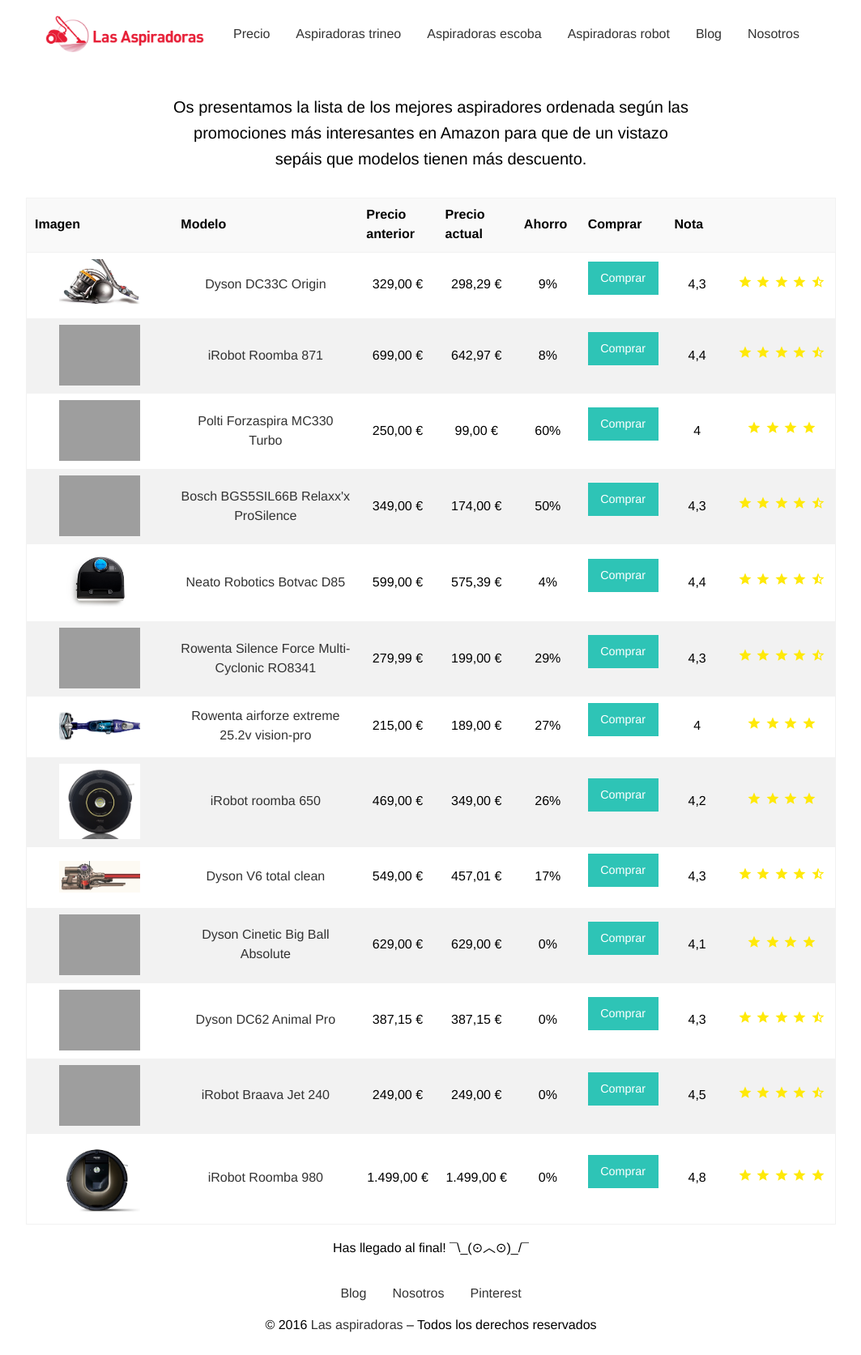
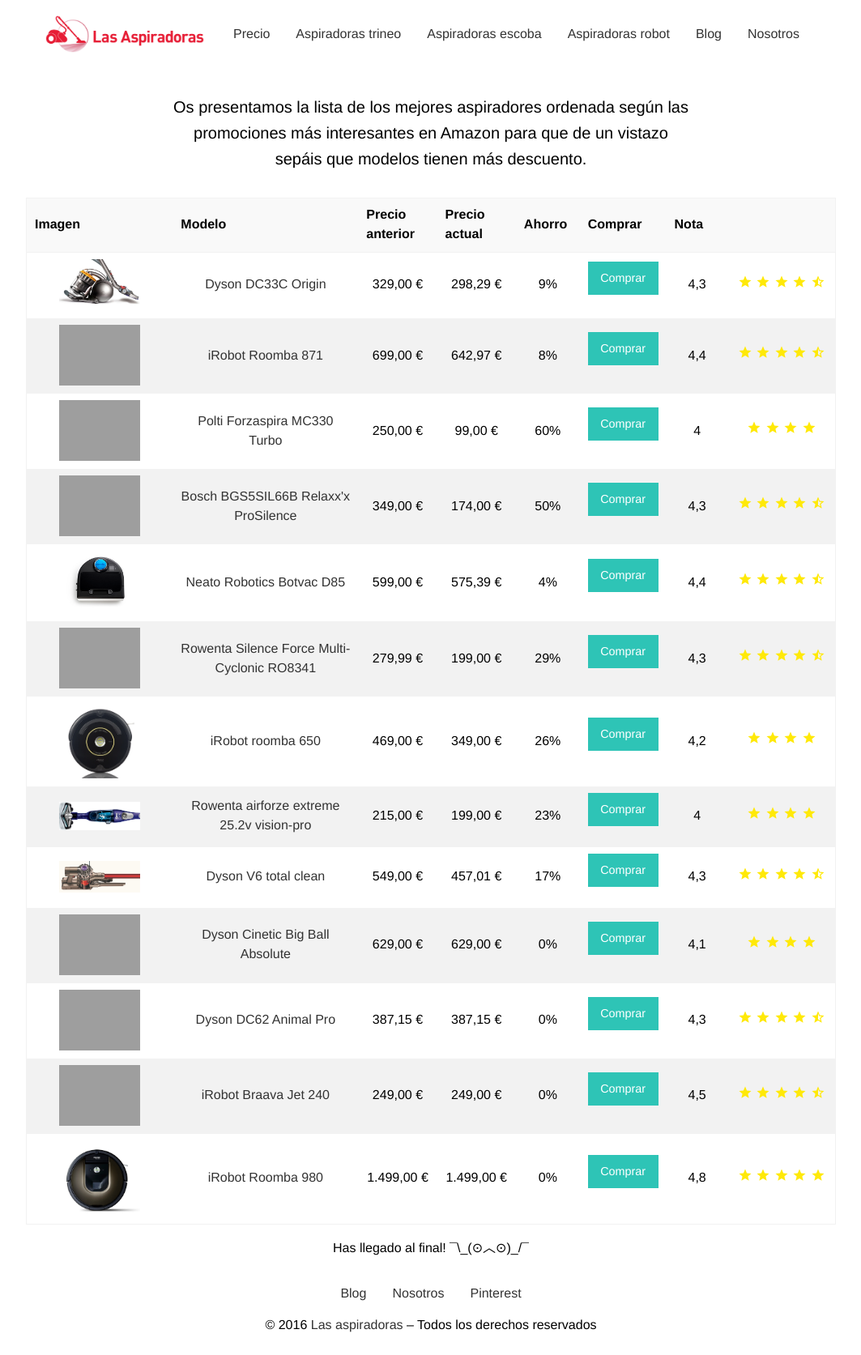
Before and after one commit to Puturru84/aspirador, a Jekyll site: the page built from _pages/tabla-precios-mejores-aspiradoras.md, in a window 1280 px wide. Shown: the whole page at 81% size, without its empty margins (108-1171 px from the left). Built offline with Jekyll 4.4.1, drawn with Linux system fonts in a browser that asks for light colours; a script that is not in the unit is left out.

Commit message:
price modified

```diff
--- a/products/_posts/2016-11-22-test-rowenta-airforzeextreme-25-2v-vision-pro.md
+++ b/products/_posts/2016-11-22-test-rowenta-airforzeextreme-25-2v-vision-pro.md
@@ -28,8 +28,8 @@
 clasification: "4"
 comments: "La bateria mas duradera de los aspiradores escoba"
 price-before: "215,00 €"
-price-now: "189,00 €"
-discount: "27%"
+price-now: "199,00 €"
+discount: "23%"
 stars: "4"
 link: "http://amzn.to/2gt2Rm4"
 ---
```
Also changed, not shown: _posts/2016-12-23-Guia-de-compra-de-una-aspiradora-robot.md (+3 -3 lines), products/_posts/2016-12-01-test-iRobot-Braava-Jet-240.md (+1 -1 lines), assets/css/app.css.
